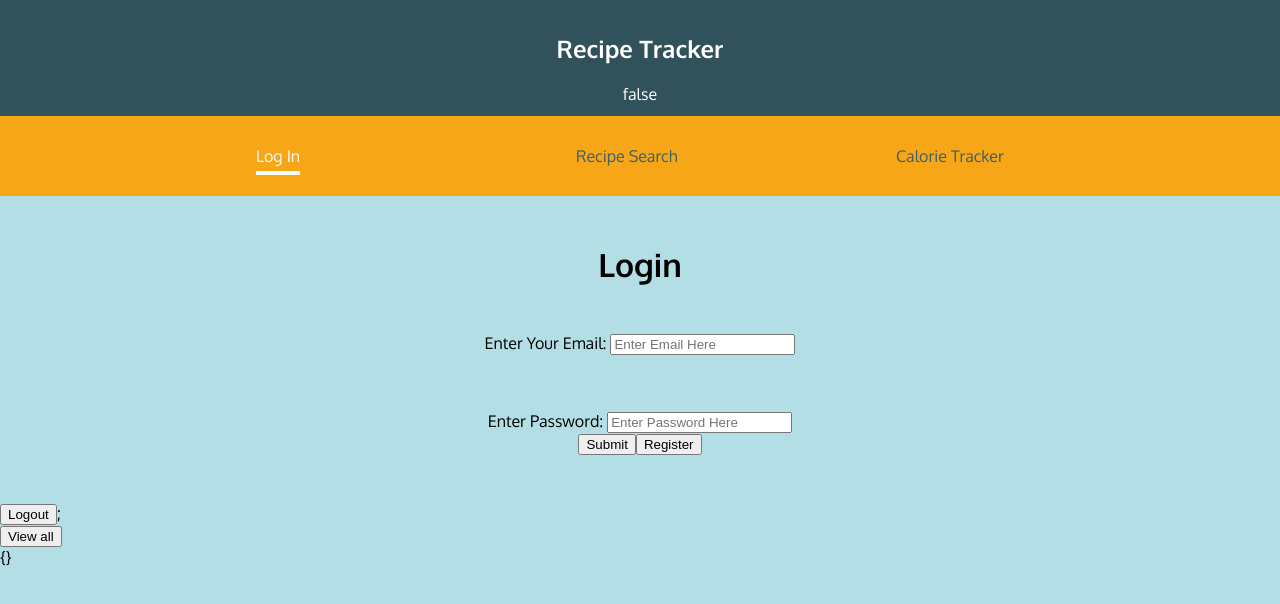
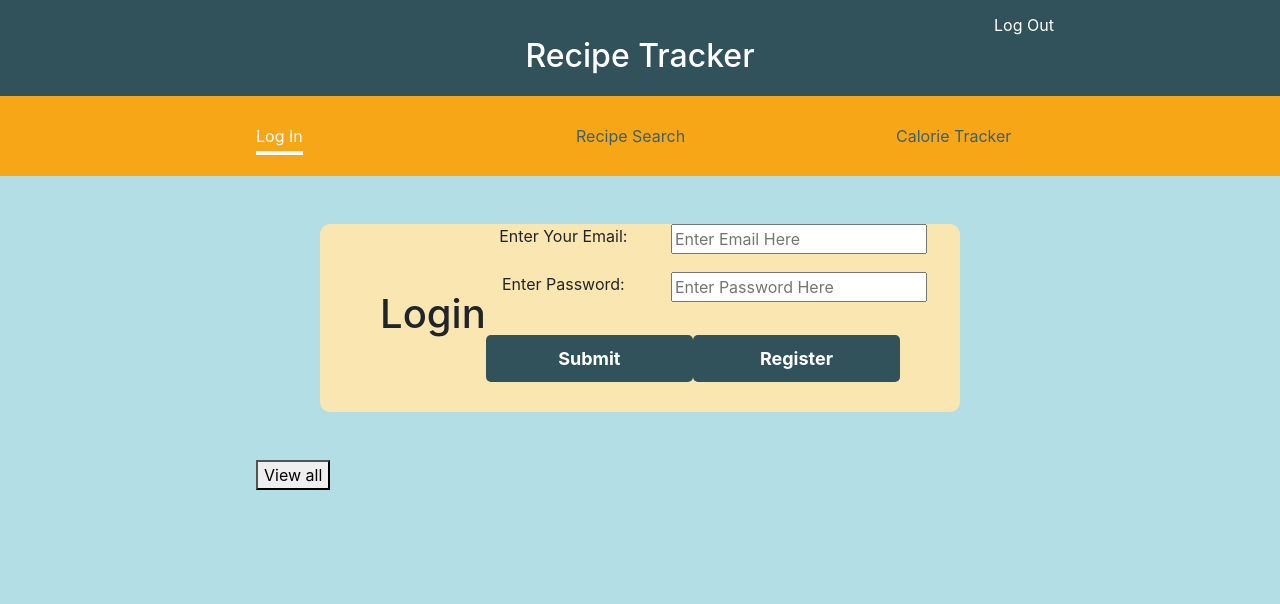
Before and after one commit to viviankwok/thisisatracker, a React (Create React App) app in the folder client/: page /Login in a window 1280 px wide. Shown: the top 604 px of the page. Built offline with nearby package versions, Linux system fonts and the light colour scheme.

Commit message:
Update from Ben

```diff
--- a/client/public/index.html
+++ b/client/public/index.html
@@ -24,6 +24,12 @@
       work correctly both with client-side routing and a non-root public URL.
       Learn how to configure a non-root public URL by running `npm run build`.
     -->
+    <link
+      rel="stylesheet"
+      href="https://cdn.jsdelivr.net/npm/bootstrap@4.1.3/dist/css/bootstrap.min.css"
+      integrity="sha384-MCw98/SFnGE8fJT3GXwEOngsV7Zt27NXFoaoApmYm81iuXoPkFOJwJ8ERdknLPMO"
+      crossorigin="anonymous"
+    />
     <title>React App</title>
   </head>
   <body>
--- a/client/src/App.js
+++ b/client/src/App.js
@@ -18,7 +18,7 @@ function App() {
   const [loginInvalid, setLoginInvalid] = useState({});
 
   const [isLoading, setIsLoading] = useState(false);
-  // const [error, setError] = useState(null);
+  const [error, setError] = useState(null);
   const initialState = localStorage.getItem("loginAccess")
     ? localStorage.getItem("loginAccess")
     : "";
@@ -36,11 +36,9 @@ function App() {
 
   const fetchLogin = async () => {
     setIsLoading(true);
-    // setError(null);
+    setError(null);
 
     const url = "http://localhost:5001/users/login";
-    console.log("This is url");
-    console.log(url);
 
     const config = {
       method: "POST",
@@ -52,24 +50,21 @@ function App() {
       body: JSON.stringify({ email: emailInput, password: passwordInput }),
     };
 
-    // try {
-    const res = await fetch(url, config);
-    // if (res.status !== 200) {
-    //   throw new Error(
-    //     "Something went wrong. Please check if all inputs fields are clicked"
-    //   );
-    // }
+    try {
+      const res = await fetch(url, config);
+      if (res.status !== 200) {
+        throw new Error(
+          "Something went wrong. Please check if all inputs fields are valid or authorized"
+        );
+      }
 
-    const data = await res.json();
-    setLoginData(data.access);
-    // } catch (err) {
-    //   setError(err.message);
-    // }
+      const data = await res.json();
+      setLoginData(data.access);
+    } catch (err) {
+      setError(err.message);
+    }
     setIsLoading(false);
   };
-
-  console.log("this is data");
-  console.log(loginData);
 
   /////////////////////////////////////////////
   // Local Storage
@@ -81,7 +76,10 @@ function App() {
   ////////////////////////////////////////////
   // Logout
   ////////////////////////////////////////////
-  const logout = () => localStorage.setItem("loginAccess", "");
+  const logout = () => {
+    localStorage.setItem("loginAccess", "");
+    alert("Logged out");
+  };
 
   ////////////////////////////////////////////
   // Submit Function
@@ -93,19 +91,19 @@ function App() {
 
   const handleLoginSubmit = (event) => {
     event.preventDefault();
-
+    const emailCheck =
+      /^[a-zA-Z0-9.!#$%&'*+/=?^_`{|}~-]+@[a-zA-Z0-9-]+(?:\.[a-zA-Z0-9-]+)*$/;
     if (validFields) {
       // const url = "http://localhost:5001/users/login";
       fetchLogin(emailInput, passwordInput);
 
-      if (!emailInput.includes("@)")) {
-        setLoginInvalid({ email: "Please enter a valid email" });
-      }
-
       if (passwordInput.length < 12) {
         setLoginInvalid({
-          password: "Please enter a password with at least 12 characters.",
+          password: "Password is not correct or is less than 12 characters.",
         });
+      }
+      if (!emailInput.match(emailCheck)) {
+        setLoginInvalid({ email: "Please enter a valid email" });
       }
     }
   };
@@ -118,28 +116,13 @@ function App() {
     setPasswordInput(event.target.value);
   };
 
-  let content = "";
-  console.log(loginData);
-  if (loginData) {
-    content = (
-      <div>
-        <h3>Login Successful</h3>
-      </div>
-    );
-  }
-  // if (error) {
-  //   content = <p>{error}</p>;
-  // }
-
-  if (isLoading) {
-    content = <p>Logging in .. please wait</p>;
-  }
-
   return (
     <div>
       <div className="headerTitle">
+        <span className="logout" onClick={logout}>
+          Log Out
+        </span>
         <h2>Recipe Tracker</h2>
-        {JSON.stringify(validFields)}
       </div>
       <NavBar />
       <main>
@@ -152,6 +135,8 @@ function App() {
               <ReactContext.Provider
                 value={{
                   loginData,
+                  error,
+                  isLoading,
                   emailInput,
                   passwordInput,
                   handleLoginSubmit,
--- a/client/src/components/LoginForm.js
+++ b/client/src/components/LoginForm.js
@@ -3,12 +3,35 @@ import ReactContext from "../context/react.context";
 import View from "./View";
 const LoginForm = (props) => {
   const reactCtx = useContext(ReactContext);
+
+  let content = "";
+  console.log(reactCtx.loginData);
+  if (reactCtx.loginData) {
+    content = (
+      <div>
+        <h3>Login Successful</h3>
+      </div>
+    );
+  }
+  if (reactCtx.error) {
+    content = <p>{reactCtx.error}</p>;
+  }
+
+  if (reactCtx.isLoading) {
+    content = <p>Logging in .. please wait</p>;
+  }
   return (
     <>
-      <h1 className="centered">Login</h1>
+      <div className="centered loginForm">
         <div className="centered">
+          <h1>Login</h1>
+        </div>
         <form onSubmit={reactCtx.handleLoginSubmit}>
+          <div className="row">
+            <div className="col-sm-5">
               <label>Enter Your Email: </label>
+            </div>
+            <div className="col-sm-7">
               <input
                 name="email"
                 value={reactCtx.emailInput}
@@ -16,13 +39,16 @@ const LoginForm = (props) => {
                 type="text"
                 placeholder="Enter Email Here"
               />
+            </div>
+          </div>
 
           <p>{reactCtx.loginInvalid.email}</p>
-          <p>{reactCtx.loginInvalid.password}</p>
-          <br />
-          <br />
-          <div>
+
+          <div className="row">
+            <div className="col-sm-5">
               <label>Enter Password: </label>
+            </div>
+            <div className="col-sm-7">
               <input
                 name="password"
                 value={reactCtx.passwordInput}
@@ -31,14 +57,20 @@ const LoginForm = (props) => {
                 placeholder="Enter Password Here"
               />
             </div>
-          <button type="submit">Submit</button>
-          <button onClick={reactCtx.handleRegisterSubmit}>Register</button>
+          </div>
+          <p>{reactCtx.loginInvalid.password}</p>
+          <button className="button" type="submit">
+            Submit
+          </button>
+
+          <button className="button" onClick={reactCtx.handleRegisterSubmit}>
+            Register
+          </button>
         </form>
       </div>
-      <button id="button" onClick={reactCtx.logout}>
-        Logout
-      </button>
-      ;
+      <div className="errorLogin">
+        <h4>{content}</h4>
+      </div>
     </>
   );
 };
--- a/client/src/components/RegisterModal.js
+++ b/client/src/components/RegisterModal.js
@@ -50,9 +50,15 @@ const OverLay = (props) => {
       const response = await fetch(url, config);
       const data = await response.json();
       console.log("data fetched from backend: ", JSON.stringify(data));
+      if (name !== "" && password !== "" && email !== "") {
+        alert("Your account has been registered");
+      } else {
+        alert("Please fill in all the inputs and then click the Submit button");
+      }
     };
 
     getData();
+
     console.log("registered");
   };
 
@@ -85,8 +91,11 @@ const OverLay = (props) => {
           <form onSubmit={handleSubmit}>
             <div className="ui divider"></div>
             <div className="ui form">
-              <div className="field">
+              <div className="field row">
+                <div className="col-sm-3">
                   <label>Username</label>
+                </div>
+                <div className="col-sm-9">
                   <input
                     type="text"
                     name="username"
@@ -95,9 +104,13 @@ const OverLay = (props) => {
                     onChange={handleChange}
                   />
                 </div>
+              </div>
               <p>{formErrors.username}</p>
-              <div className="field">
+              <div className="field row">
+                <div className="col-sm-3">
                   <label>Email</label>
+                </div>
+                <div className="col-sm-9">
                   <input
                     type="text"
                     name="email"
@@ -106,9 +119,13 @@ const OverLay = (props) => {
                     onChange={handleChange}
                   />
                 </div>
+              </div>
               <p>{formErrors.email}</p>
-              <div className="field">
+              <div className="field row">
+                <div className="col-sm-3">
                   <label>Password</label>
+                </div>
+                <div className="col-sm-3">
                   <input
                     type="password"
                     name="password"
@@ -116,6 +133,7 @@ const OverLay = (props) => {
                     value={formValues.password}
                     onChange={handleChange}
                   />
+                </div>
               </div>
               <p>{formErrors.password}</p>
               <button>Submit</button>
--- a/client/src/components/View.js
+++ b/client/src/components/View.js
@@ -5,7 +5,7 @@ const View = () => {
   const reactCtx = useContext(ReactContext);
   const [isLoading, setIsLoading] = useState(false);
   const [error, setError] = useState(null);
-  const [viewData, setViewData] = useState({});
+  const [viewData, setViewData] = useState([]);
 
   const handleViewSubmit = (event) => {
     event.preventDefault();
@@ -56,9 +56,17 @@ const View = () => {
 
   let content = "";
   console.log(viewData);
-  const viewTheData = JSON.stringify(viewData);
+  // const viewTheData = JSON.stringify(viewData);
   if (viewData) {
-    content = <div>{viewTheData}</div>;
+    // content = <div>{viewTheData}</div>;
+    content = viewData.map((item) => {
+      return (
+        <>
+          <div className="center">name: {item.name}</div>
+          <div className="center">email: {item.email}</div>
+        </>
+      );
+    });
   }
   if (error) {
     content = <p>{error}</p>;
@@ -71,8 +79,7 @@ const View = () => {
 
   return (
     <>
-      {accessToken}
-      <div>
+      <div className="viewAllUsers">
         <button onClick={handleViewSubmit}>View all</button>
         {content}
       </div>
--- a/client/src/index.css
+++ b/client/src/index.css
@@ -71,22 +71,6 @@ body {
   align-items: center;
 }
 
-#recipe-card {
-  background-color: var(--orange);
-  height: 300px;
-  width: 250px;
-  border-radius: 10px;
-  padding: 20px;
-  margin: 10px;
-}
-
-#recipe-results {
-  /* background-color: green; */
-  display: flex;
-  justify-content: center;
-  align-items: center;
-}
-
 .link {
   display: flex;
   justify-content: center;
@@ -106,3 +90,83 @@ span:hover {
 #logout {
   margin-left: 65%;
 }
+
+.errorLogin {
+  margin-left: 40%;
+  background-color: var(--mustard);
+  width: 20%;
+  text-align: center;
+}
+
+.loginForm {
+  display: flex;
+  align-items: center;
+  justify-content: center;
+  width: 50%;
+  background-size: cover;
+  background-position: center;
+  background-color: var(--mustard);
+  padding: 0px 60px;
+  border-radius: 10px;
+}
+.button {
+  width: 50%;
+  padding: 10px;
+  border: none;
+  background-color: var(--darkBlue);
+  color: white;
+  border-radius: 5px;
+  font-weight: bold;
+  font-size: 18px;
+  cursor: pointer;
+  margin-top: 15px;
+  margin-bottom: 30px;
+}
+
+.headerTitle span:hover {
+  background-color: var(--orange);
+  color: whitesmoke;
+  font-weight: bold;
+}
+
+.logout {
+  margin-left: 60%;
+}
+
+.viewAllUsers {
+  margin-left: 20%;
+}
+
+.capitalise {
+  text-transform: capitalize;
+}
+.small {
+  font-size: small;
+  height: min-inher;
+}
+#recipe-name {
+  font-size: large;
+  font-weight: bold;
+  text-transform: capitalize;
+}
+#bold {
+  font-weight: bolder;
+}
+
+#recipe-results {
+  /* background-color: green; */
+  display: flex;
+  justify-content: center;
+  align-items: center;
+  height: 100%;
+  width: 100%;
+}
+#recipe-card {
+  background-color: var(--orange);
+  display: inline-block;
+  height: 300px;
+  width: 250px;
+  border-radius: 10px;
+  padding: 20px;
+  margin: 10px;
+}
```
Lines whose indentation alone changed are shown as unchanged.
